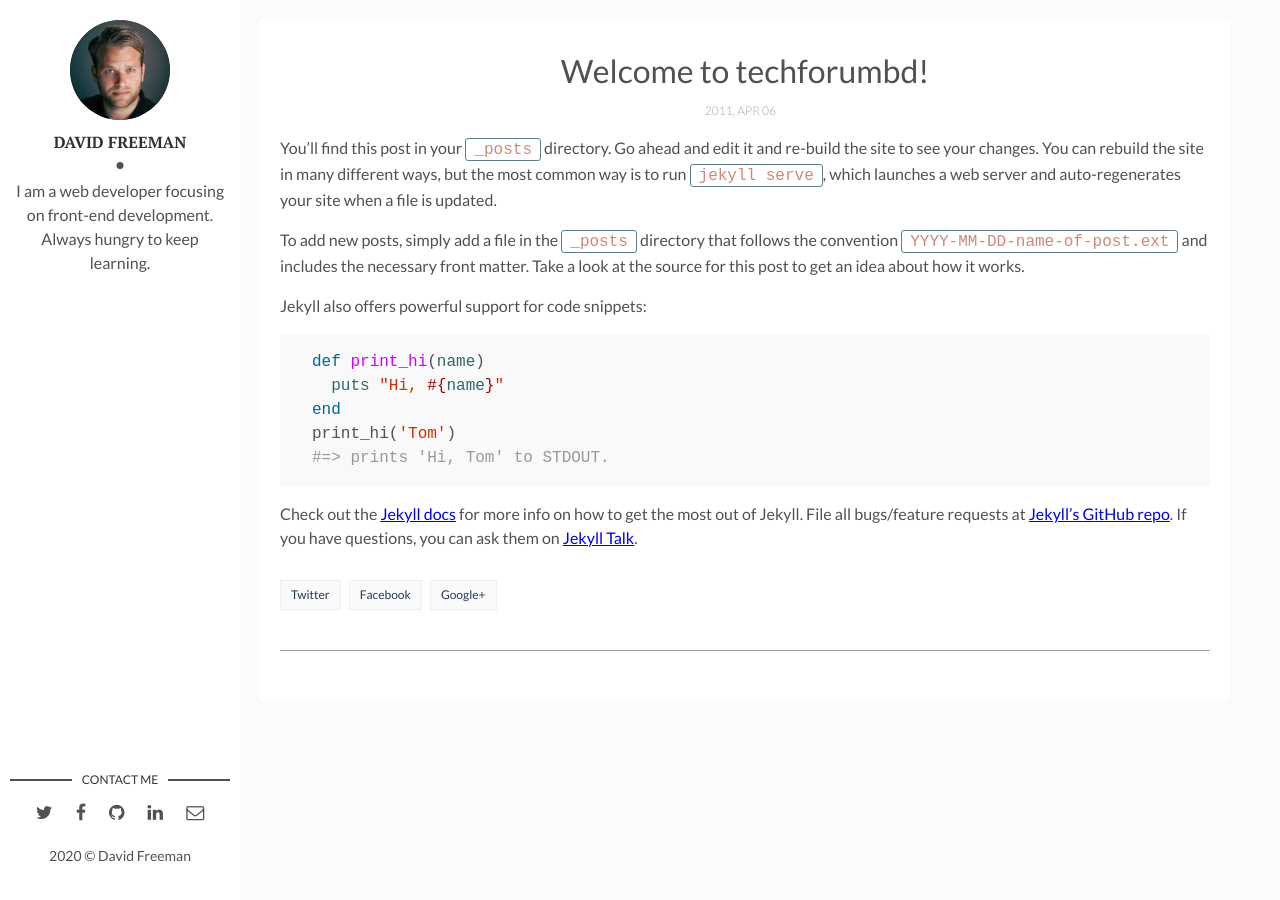
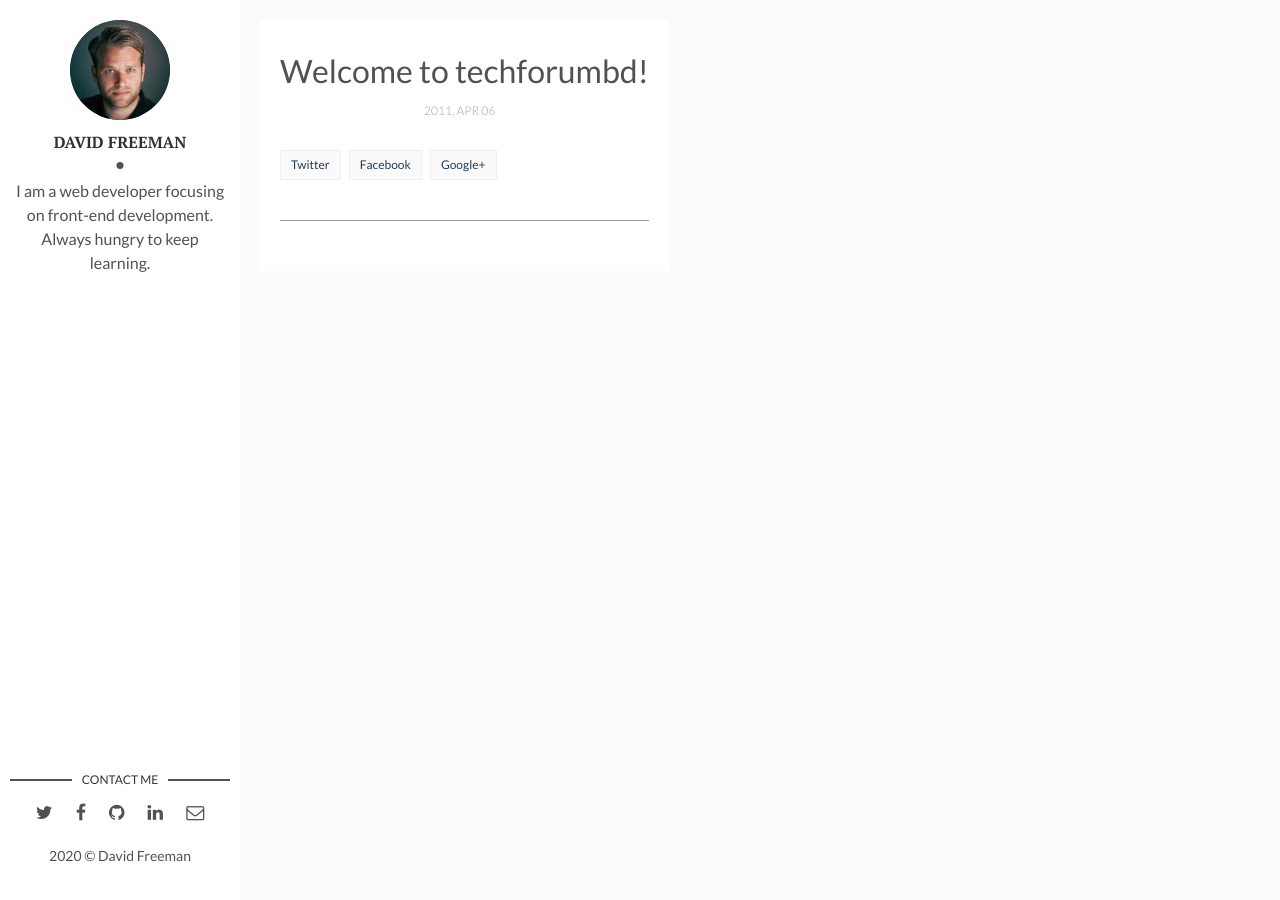
Before and after one commit to techforumbd/Blog, a Jekyll site: the page built from _posts/2017-04-06-welcome-to-jekyll.markdown, in a window 1280 px wide. Built offline with Jekyll 4.4.1, drawn with Linux system fonts in a browser that asks for light colours; comment, search, counter and statistics services are not loaded.

Commit message:
Update 2017-04-06-welcome-to-jekyll.markdown

```diff
--- a/_posts/2017-04-06-welcome-to-jekyll.markdown
+++ b/_posts/2017-04-06-welcome-to-jekyll.markdown
@@ -5,22 +5,3 @@
 description: IT Blog For Better Tomorrow.
 img:  # Add image post (optional)
 ---
-You’ll find this post in your `_posts` directory. Go ahead and edit it and re-build the site to see your changes. You can rebuild the site in many different ways, but the most common way is to run `jekyll serve`, which launches a web server and auto-regenerates your site when a file is updated.
-
-To add new posts, simply add a file in the `_posts` directory that follows the convention `YYYY-MM-DD-name-of-post.ext` and includes the necessary front matter. Take a look at the source for this post to get an idea about how it works.
-
-Jekyll also offers powerful support for code snippets:
-
-{% highlight ruby %}
-def print_hi(name)
-  puts "Hi, #{name}"
-end
-print_hi('Tom')
-#=> prints 'Hi, Tom' to STDOUT.
-{% endhighlight %}
-
-Check out the [Jekyll docs][jekyll-docs] for more info on how to get the most out of Jekyll. File all bugs/feature requests at [Jekyll’s GitHub repo][jekyll-gh]. If you have questions, you can ask them on [Jekyll Talk][jekyll-talk].
-
-[jekyll-docs]: https://jekyllrb.com/docs/home
-[jekyll-gh]:   https://github.com/jekyll/jekyll
-[jekyll-talk]: https://talk.jekyllrb.com/
```
